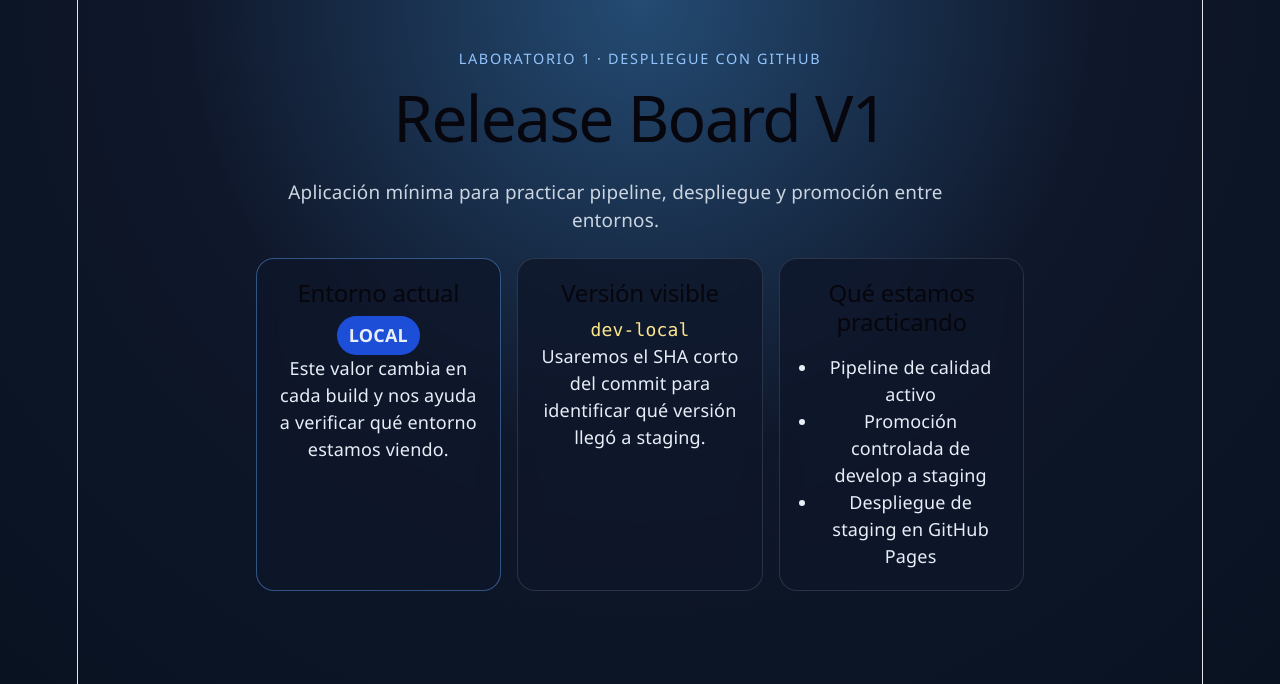
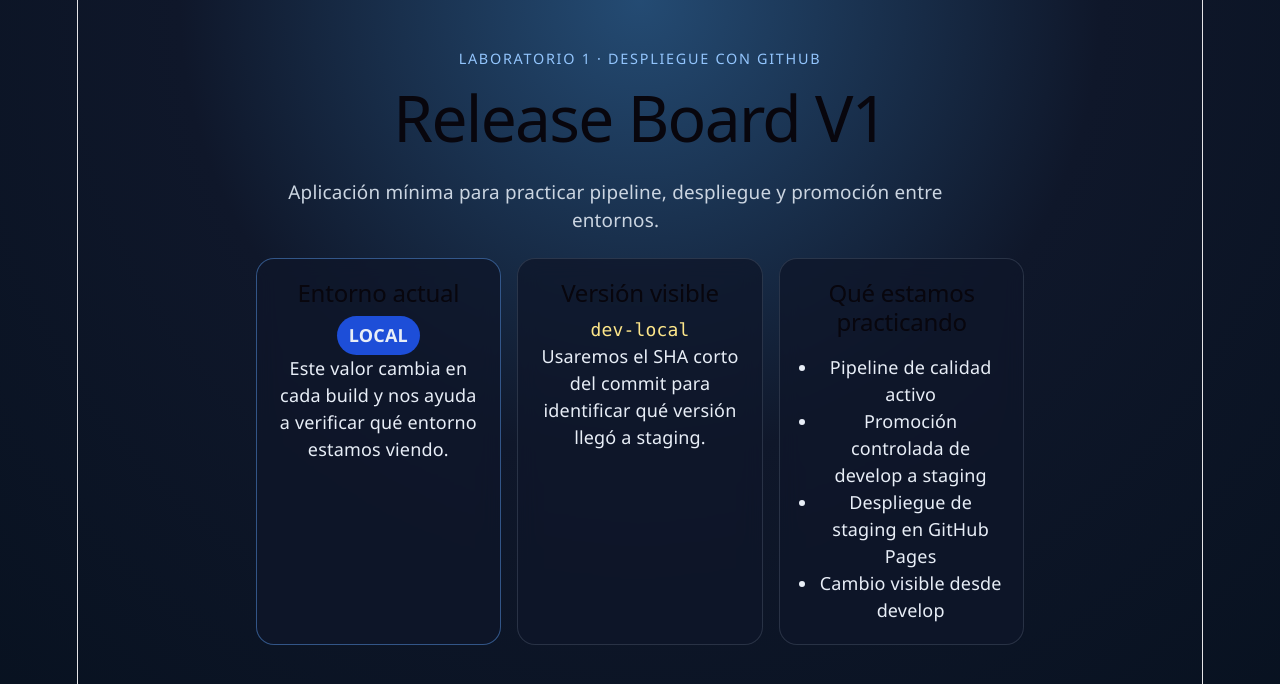
Before and after one commit to An-cell-byte/rolando_webactivity, a React (Vite) app: page / in a window 1280 px wide. Shown: the top 684 px of the page. Built offline with nearby package versions, Linux system fonts and the light colour scheme.

Commit message:
feat: add visible change in develop

```diff
--- a/src/App.tsx
+++ b/src/App.tsx
@@ -6,7 +6,8 @@ const version = import.meta.env.VITE_PUBLIC_VERSION || "dev-local";
 const notes = [
   "Pipeline de calidad activo",
   "Promoción controlada de develop a staging",
-  "Despliegue de staging en GitHub Pages"
+  "Despliegue de staging en GitHub Pages",
+  "Cambio visible desde develop"
 ];
 
 export default function App() {
```
